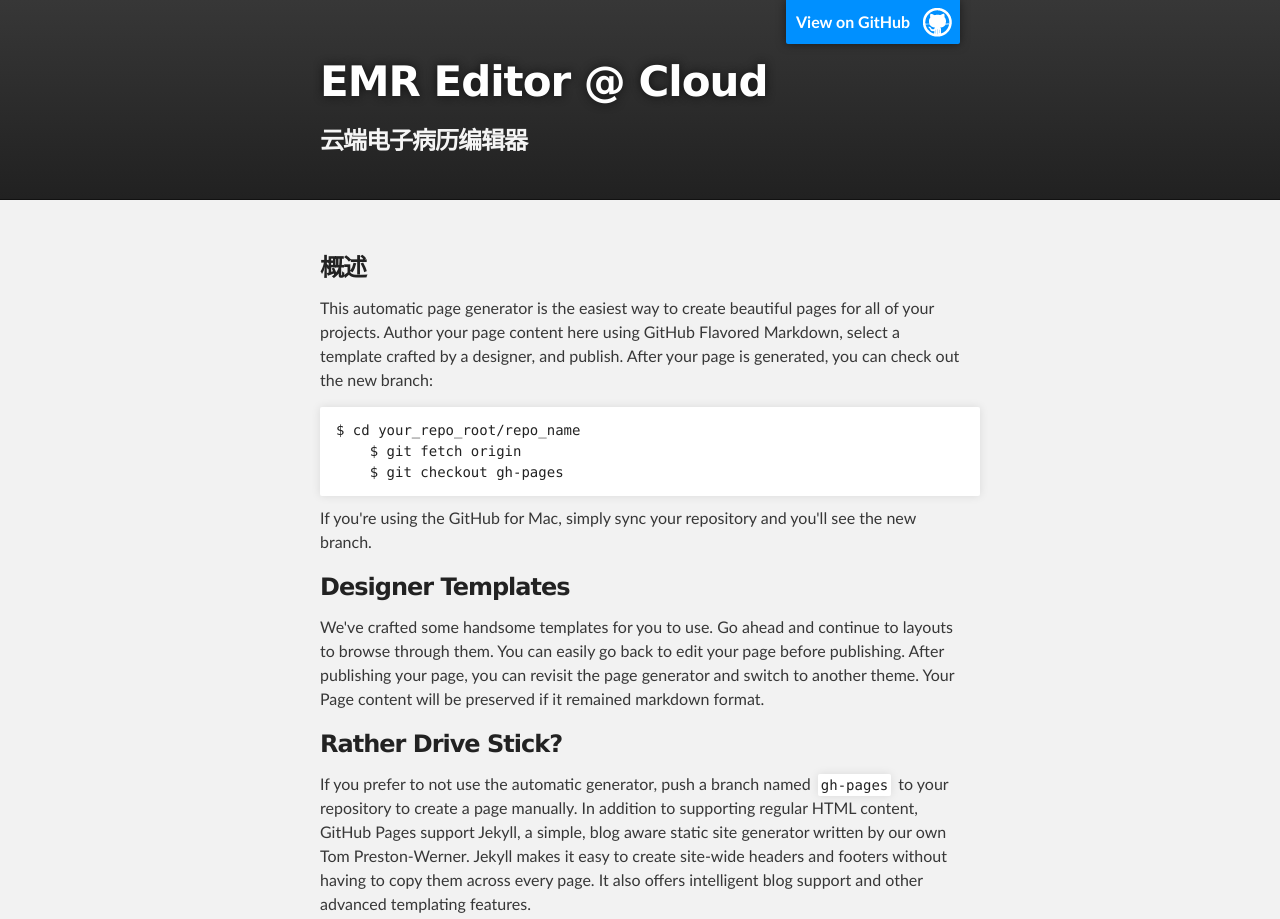
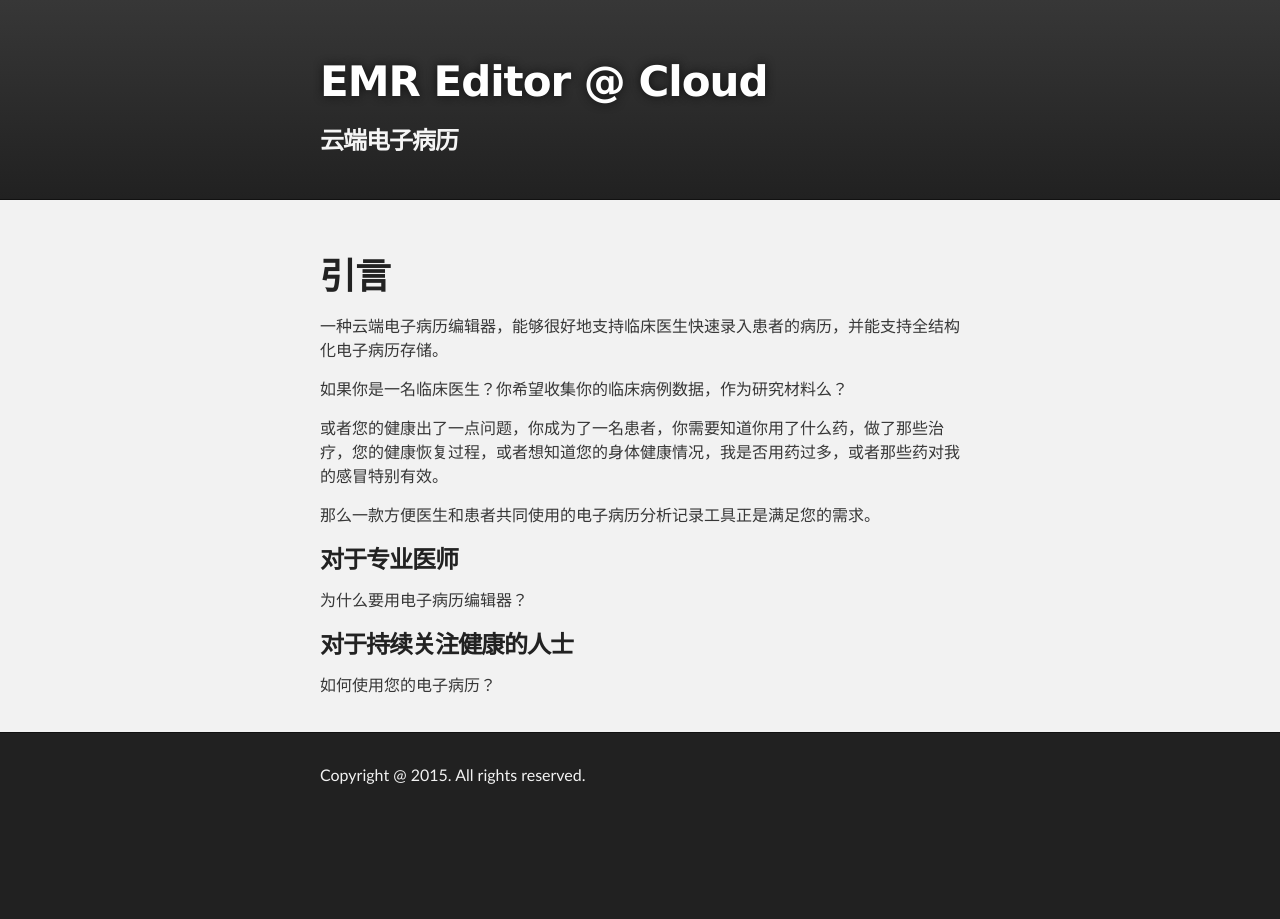
Before and after one commit to bensenplus/bensenplus.github.io, a plain HTML site: page index.html in a window 1280 px wide. Shown: the top 919 px of the page. After the commit the page ends 822 px from the top, so only its background shows below. Drawn offline with Linux system fonts and the light colour scheme.

Commit message:
修改说明

```diff
--- a/index.html
+++ b/index.html
@@ -8,7 +8,7 @@
 
     <link rel="stylesheet" type="text/css" media="screen" href="stylesheets/stylesheet.css">
 
-    <title>Web EMR Editor</title>
+    <title>Cloud EMR Editor</title>
 </head>
 
 <body>
@@ -16,10 +16,9 @@
 <!-- HEADER -->
 <div id="header_wrap" class="outer">
     <header class="inner">
-        <a id="forkme_banner" href="https://github.com/bensenplus/webEMREditor">View on GitHub</a>
 
         <h1 id="project_title">EMR Editor @ Cloud</h1>
-        <h3 style="color:whitesmoke">云端电子病历编辑器</h3>
+        <h3 style="color:whitesmoke">云端电子病历</h3>
 
     </header>
 </div>
@@ -27,37 +26,26 @@
 <!-- MAIN CONTENT -->
 <div id="main_content_wrap" class="outer">
     <section id="main_content" class="inner">
-        <h3>概述</h3>
+        <h1>引言</h1>
 
-        <p>This automatic page generator is the easiest way to create beautiful pages for all of your projects. Author
-            your page content here using GitHub Flavored Markdown, select a template crafted by a designer, and publish.
-            After your page is generated, you can check out the new branch:</p>
+        <p>一种云端电子病历编辑器，能够很好地支持临床医生快速录入患者的病历，并能支持全结构化电子病历存储。</p>
 
-<pre><code>$ cd your_repo_root/repo_name
-    $ git fetch origin
-    $ git checkout gh-pages
-</code></pre>
+        <p>如果你是一名临床医生？你希望收集你的临床病例数据，作为研究材料么？</p>
 
-        <p>If you're using the GitHub for Mac, simply sync your repository and you'll see the new branch.</p>
+        <p>或者您的健康出了一点问题，你成为了一名患者，你需要知道你用了什么药，做了那些治疗，您的健康恢复过程，或者想知道您的身体健康情况，我是否用药过多，或者那些药对我的感冒特别有效。</p>
 
-        <h3>
-            <a id="designer-templates" class="anchor" href="#designer-templates" aria-hidden="true"><span
-                    class="octicon octicon-link"></span></a>Designer Templates</h3>
+        <p>那么一款方便医生和患者共同使用的电子病历分析记录工具正是满足您的需求。</p>
 
-        <p>We've crafted some handsome templates for you to use. Go ahead and continue to layouts to browse through
-            them. You can easily go back to edit your page before publishing. After publishing your page, you can
-            revisit the page generator and switch to another theme. Your Page content will be preserved if it remained
-            markdown format.</p>
 
-        <h3>
-            <a id="rather-drive-stick" class="anchor" href="#rather-drive-stick" aria-hidden="true"><span
-                    class="octicon octicon-link"></span></a>Rather Drive Stick?</h3>
+        <h3>对于专业医师</h3>
 
-        <p>If you prefer to not use the automatic generator, push a branch named <code>gh-pages</code> to your
-            repository to create a page manually. In addition to supporting regular HTML content, GitHub Pages support
-            Jekyll, a simple, blog aware static site generator written by our own Tom Preston-Werner. Jekyll makes it
-            easy to create site-wide headers and footers without having to copy them across every page. It also offers
-            intelligent blog support and other advanced templating features.</p>
+        <p>为什么要用电子病历编辑器？</p>
+
+        <h3>对于持续关注健康的人士</h3>
+
+        <p>如何使用您的电子病历？</p>
+
+        <p></p>
 
     </section>
 </div>
```
